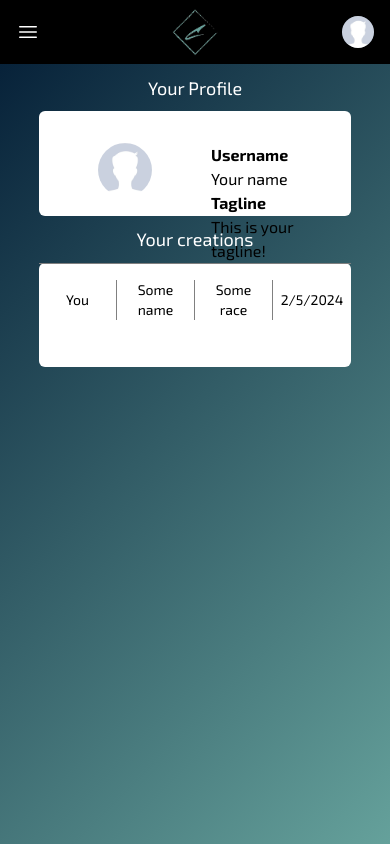
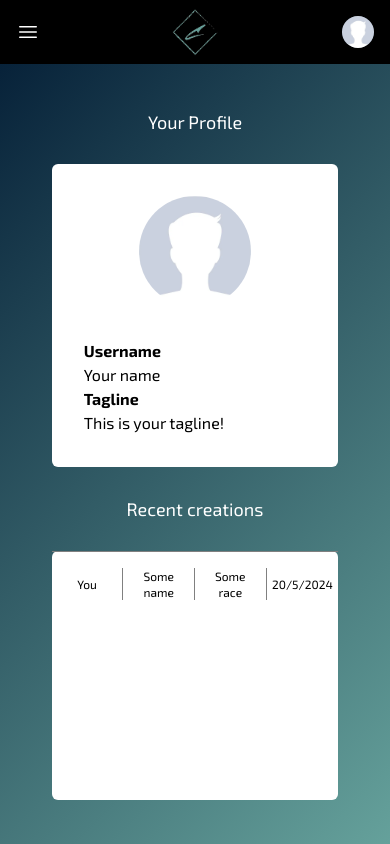
Before and after one commit to Fy50167/character-creator, a React (Vite) app in the folder client/: page /profile in a window 390 px wide. Built offline with nearby package versions, Linux system fonts and the light colour scheme.

Commit message:
finishing profile page

```diff
--- a/client/src/components/CharacterDisplay.jsx
+++ b/client/src/components/CharacterDisplay.jsx
@@ -3,7 +3,7 @@ export default function CharacterDisplay(props) {
 
     return (
         <div
-            className={`w-full flex text-black text-sm md:text-lg py-4 display-top text-center ${
+            className={`w-full flex text-black text-xs md:text-lg py-4 display-top text-center ${
                 bold ? 'font-bold' : ''
             }`}
         >
--- a/client/src/pages/Profile.jsx
+++ b/client/src/pages/Profile.jsx
@@ -3,27 +3,27 @@ import CharacterDisplay from '../components/CharacterDisplay';
 
 export default function Profile() {
     return (
-        <div className='flex w-full h-auto md:h-full flex-col justify-evenly items-center'>
+        <div className='p-4 md:p-0 flex w-full h-full flex-col justify-evenly items-center'>
             <h1 className='text-lg md:text-3xl'>Your Profile</h1>
-            <div className='bg-white w-4/5 h-1/3 p-4 rounded-md flex'>
-                <div className='w-1/2 p-4'>
+            <div className='bg-white w-4/5 h-auto md:h-1/3 p-4 rounded-md flex flex-col md:flex-row'>
+                <div className='w-full md:w-1/2 p-4'>
                     <img src={PERSON} className='m-auto h-auto w-1/2 circle' />
                 </div>
 
-                <div className='flex flex-col p-4 w-1/2 justify-evenly items-start'>
+                <div className='flex flex-col p-4 w-full md:w-1/2 justify-evenly items-start'>
                     <h2 className='text-black font-bold'>Username</h2>
                     <p className='text-black'>Your name</p>
                     <h2 className='text-black font-bold'>Tagline</h2>
                     <p className='text-black'>This is your tagline!</p>
                 </div>
             </div>
-            <h2 className='text-lg md:text-2xl'>Your creations</h2>
+            <h2 className='text-lg md:text-2xl'>Recent creations</h2>
             <div className='bg-white h-1/3 rounded-md w-4/5'>
                 <CharacterDisplay
                     creator='You'
                     name='Some name'
                     race='Some race'
-                    date='2/5/2024'
+                    date='20/5/2024'
                 />
             </div>
         </div>
```
